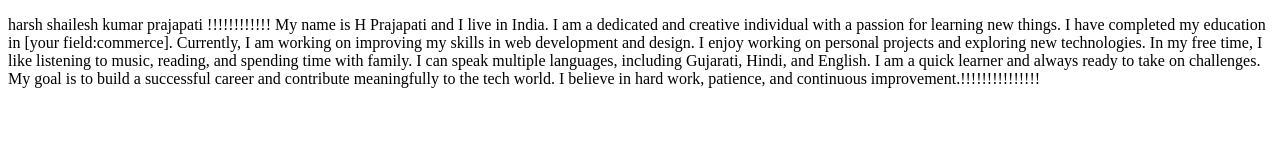
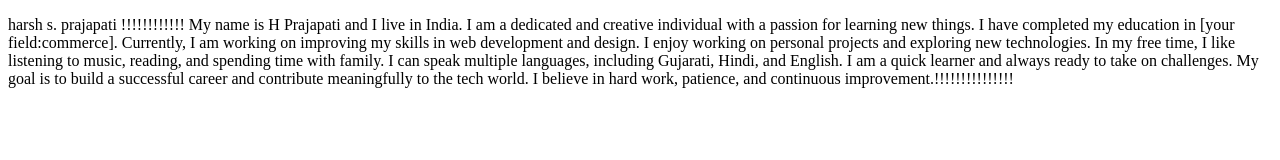
Before and after one commit to harshsp1910/harsh_070, a plain HTML site: page index.html in a window 1280 px wide. Drawn offline with Linux system fonts and the light colour scheme.

Commit message:
second commit

```diff
--- a/index.html
+++ b/index.html
@@ -8,7 +8,7 @@
 </head>
 
 <body>
-    <p>harsh shailesh kumar prajapati
+    <p>harsh s. prajapati
       !!!!!!!!!!!!  My name is H Prajapati and I live in India. I am a dedicated and creative individual with a passion for learning
         new things. I have completed my education in [your field:commerce]. Currently, I am working on improving my
         skills in web development and design. I enjoy working on personal projects and exploring new technologies. In my
```
